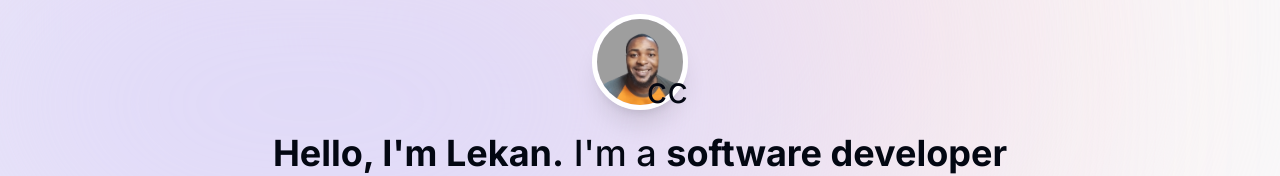
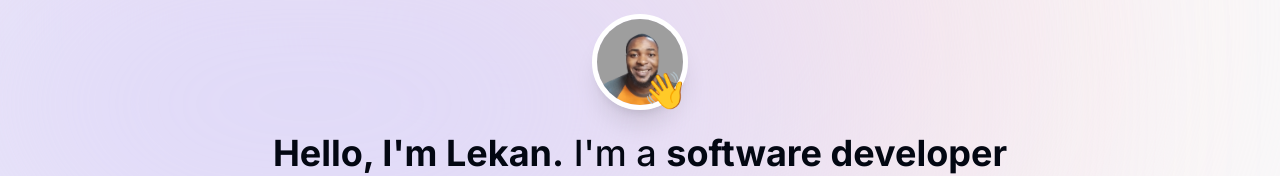
Before and after one commit to d2ndjim/d2ndjim-portfolio, a Next.js app: page / in a window 1280 px wide. Shown: the part 130-306 px from the top of the page. Built offline with nearby package versions, Linux system fonts and the light colour scheme; no server answers.

Commit message:
Add wave emoji to profile picture

```diff
--- a/components/intro.tsx
+++ b/components/intro.tsx
@@ -53,7 +53,7 @@ export default function Intro() {
               duration: 0.7,
             }}
           >
-           cc
+           👋
           </motion.span>
         </div>
       </div>
```
